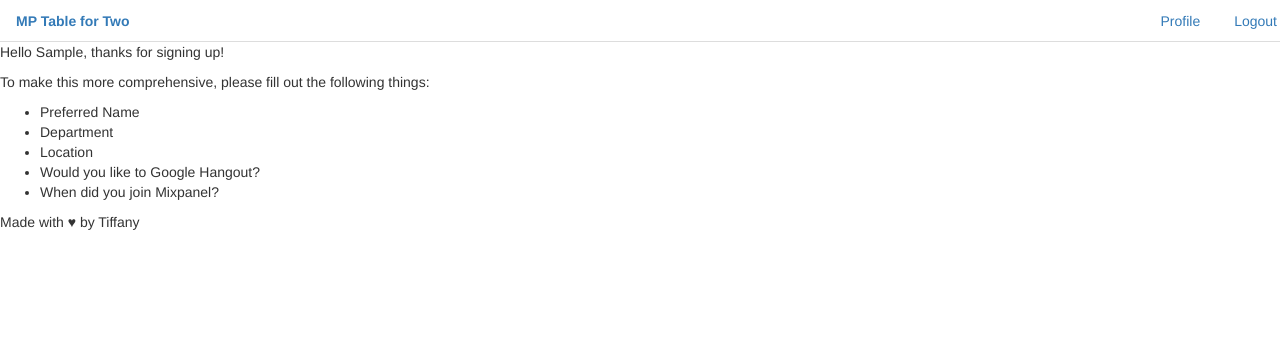
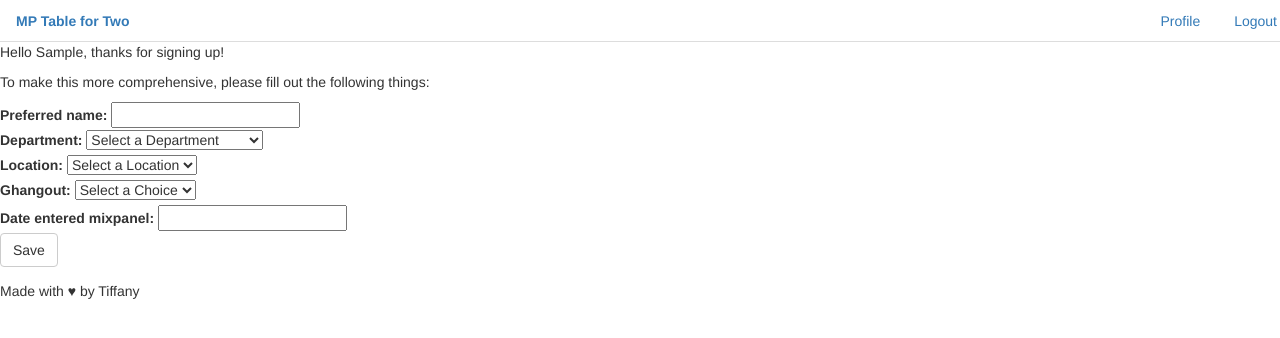
Before and after one commit to tiffanyqi/table-for-two, a Django app: page /profile-information/ in a window 1280 px wide. Shown: the top 338 px of the page. Run offline with Django 3.2, Linux system fonts and the light colour scheme; the visitor is signed in with stand-in values (Sample User, id 1); some libraries are stand-ins or nearby versions.

Commit message:
form template set

```diff
--- /dev/null
+++ b/tablefor2/forms.py
@@ -0,0 +1,71 @@
+from django import forms
+
+
+DEPARTMENTS = (
+    ('---', 'Select a Department'),
+    ('ENG', 'Engineering'),
+    ('G&A', 'General & Administrative'),
+    ('MAR', 'Marketing'),
+    ('SUC', 'Success')
+)
+
+# BOAS (6)
+# Commercial Sales (18),
+# Content Marketing (4),
+# Corporate Marketing (1),
+# Customer Success Management (25),
+# Demand Gen (1),
+# Design (9),
+# Enterprise Sales (14),
+# Finance (15),
+# G & A Admin (3),
+# Legal (4),
+# Machine Learning (7),
+# Marketing Admin (3),
+# People and Culture (5),
+# Product Engineering (27),
+# Product Marketing (4),
+# Support (28),
+# Sales Admin (3),
+# Sales Development (14),
+# Sales Enablement (5),
+# Sales Engineering (10),
+# Site Reliability Engineering (3),
+# Solutions Architects (7),
+# Strategic Sales (5),
+# Systems Engineering (14),
+# Talent Acquisition (11),
+# Workplace (4),
+
+
+LOCATIONS = (
+    ('--', 'Select a Location'),
+    ('SF', 'San Francisco'),
+    ('NY', 'New York'),
+    ('SE', 'Seattle'),
+    ('LE', 'Lehi'),
+    ('OT', 'Other')
+)
+
+BOOLEANS = (
+    ('-', 'Select a Choice'),
+    ('Y', 'Yes'),
+    ('N', 'No')
+)
+
+
+class ProfileForm(forms.Form):
+    preferred_name = forms.CharField(max_length=50)
+    department = forms.ChoiceField(choices=DEPARTMENTS)
+    location = forms.ChoiceField(choices=LOCATIONS)
+    ghangout = forms.ChoiceField(choices=BOOLEANS)
+    date_entered_mixpanel = forms.DateTimeField()
+
+    def clean_profile(self):
+        department = self.cleaned_date.get('department')
+        location = self.cleaned_date.get('location')
+        ghangout = self.cleaned_date.get('ghangout')
+        date_entered_mixpanel = self.cleaned_date.get('date_entered_mixpanel')
+
+        if department == self.fields['department'].choices[0][0]:
+            raise forms.ValidationError('This field is required')
--- a/tablefor2/models.py
+++ b/tablefor2/models.py
@@ -1,12 +1,11 @@
-# from django.contrib.auth.base_user import AbstractBaseUser
 from django.contrib.auth.models import AbstractBaseUser, UserManager
 from django_unixdatetimefield import UnixDateTimeField
+
 from django.db import models
 from django.utils import timezone
 
 
 class Profile(AbstractBaseUser):
-    # user = models.OneToOneField(User)
     first_name = models.CharField(null=True, max_length=50)
     last_name = models.CharField(null=True, max_length=50)
     email = models.CharField(null=True, max_length=50)
--- a/tablefor2/templates/tablefor2/profile-information.html
+++ b/tablefor2/templates/tablefor2/profile-information.html
@@ -9,52 +9,17 @@
     {% load static %}
         <p>Hello {{ user.first_name }}, thanks for signing up!</p>
         <p>To make this more comprehensive, please fill out the following things:</p>
-        <ul>
-            <li>Preferred Name</li>
-<!--             <li> {{ user.first_name }} </li>
-            <li> {{ user.last_name }} </li>
-            <li> {{ user.email }} </li>
-            <li> {{ user.username }} </li>
-            <li> {{ user.is_active }} </li>
-            <li> {{ user.is_superuser }} </li>
-            <li> {{ user.is_staff }} </li>
-            <li> {{ user.date_joined }} </li> -->
-            <li>Department</li>
-            <!--
-            BOAS (6)
-            Commercial Sales (18),
-            Content Marketing (4),
-            Corporate Marketing (1),
-            Customer Success Management (25),
-            Demand Gen (1),
-            Design (9),
-            Enterprise Sales (14),
-            Finance (15),
-            G & A Admin (3),
-            Legal (4),
-            Machine Learning (7),
-            Marketing Admin (3),
-            People and Culture (5),
-            Product Engineering (27),
-            Product Marketing (4),
-            Support (28),
-            Sales Admin (3),
-            Sales Development (14),
-            Sales Enablement (5),
-            Sales Engineering (10),
-            Site Reliability Engineering (3),
-            Solutions Architects (7),
-            Strategic Sales (5),
-            Systems Engineering (14),
-            Talent Acquisition (11),
-            Workplace (4),
-        -->
-            <li>Location</li>
-            <!-- San Francisco, Seattle, Lehi, New York, Other -->
-            <li>Would you like to Google Hangout?</li>
-            <li>When did you join Mixpanel?</li>
-            <!-- boolean -->
-        </ul>
+
+        <form action="{% url 'register' user.username %}" method="POST" class="post-form">{% csrf_token %}
+            {% for field in form %}
+                <div class="fieldWrapper">
+                    {{ field.errors }}
+                    {{ field.label_tag }} {{ field }}
+                </div>
+            {% endfor %}
+
+            <button type="submit" class="save btn btn-default">Save</button>
+        </form>
     {% endblock %}
 
 {% block bottom %}
--- a/tablefor2/urls.py
+++ b/tablefor2/urls.py
@@ -9,6 +9,7 @@ urlpatterns = [
     url(r'^admin/', admin.site.urls),
     url(r'^profile-information/$', views.profile_information, name='profile-information'),
     # url(r'^register-by-token/(?P<backend>[^/]+)/$', 'register_by_access_token'),
+    url(r'^register/(?P<username>[^/]+)/$', views.register, name='register'),
     url(r'^login/$', auth_views.login, name='login'),
     url(r'^logout/$', views.logout_view, name='logout'),
     url('', include('social_django.urls', namespace='social')),
--- a/tablefor2/views.py
+++ b/tablefor2/views.py
@@ -1,4 +1,4 @@
-from django.contrib.auth import login, logout
+from django.contrib.auth import authenticate, login, logout
 from django.contrib.auth.decorators import login_required
 from django.http import HttpResponseRedirect
 from django.shortcuts import render
@@ -8,6 +8,8 @@ from oauth2client.client import OAuth2WebServerFlow, AccessTokenCredentials
 # from oauth2client.django_orm import Storage
 
 from social.apps.django_app.utils import psa
+
+from tablefor2.forms import ProfileForm
 
 
 def index(request):
@@ -19,7 +21,30 @@ def index(request):
 
 @login_required
 def profile_information(request):
-    return render(request, 'tablefor2/profile-information.html')
+    form = ProfileForm(initial={'department': '', 'location': ''})
+    return render(request, 'tablefor2/profile-information.html', {'form': form})
+    # return render(request, 'tablefor2/profile-information.html')
+
+
+@login_required
+def register(request, username):
+    user = authenticate(username=username, password=None)
+    # if user is None and request.method == 'POST':
+    #     form = ProfileForm(request.POST)
+    #     print form.location.selected
+
+        # if form.is_valid():
+
+# user.first_name
+# user.last_name
+# user.email
+# user.username
+# user.is_active
+# user.is_superuser
+# user.is_staff
+# user.date_joined
+
+    return HttpResponseRedirect('/')
 
 
 @csrf_exempt
```
Also changed, not shown: db.sqlite3.
